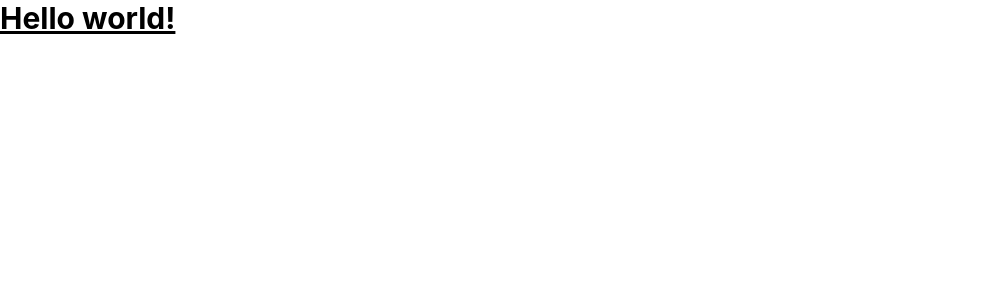
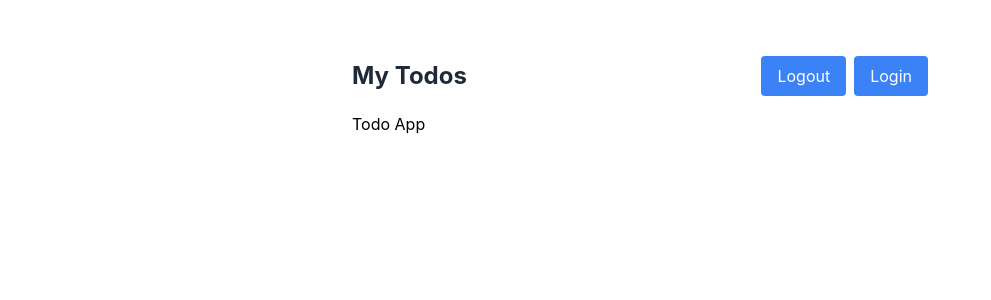
Before and after one commit to bmarden/auth0-todo-app, a Next.js app: page / in a window 1280 px wide. Shown: the top 300 px of the page, without its empty margins (0-991 px from the left). Built offline with nearby package versions, Linux system fonts and the light colour scheme.

Commit message:
setup NavBar and env vars

```diff
--- /dev/null
+++ b/src/components/NavBar.tsx
@@ -0,0 +1,21 @@
+import React from 'react';
+
+const NavBar = () => {
+  return (
+    <nav className="flex items-center justify-between py-4">
+      <p className="text-2xl font-bold text-gray-800">My Todos</p>
+      <div className="flex">
+        <a
+          href="/api/logout"
+          className="mr-2 rounded bg-blue-500 py-2 px-4 text-white hover:bg-blue-600">
+          Logout
+        </a>
+        <a href="/api/login" className="rounded bg-blue-500 py-2 px-4 text-white hover:bg-blue-600">
+          Login
+        </a>
+      </div>
+    </nav>
+  );
+};
+
+export default NavBar;
--- a/src/pages/_app.tsx
+++ b/src/pages/_app.tsx
@@ -1,8 +1,12 @@
-import '../styles/globals.css'
-import type { AppProps } from 'next/app'
+import '../styles/globals.css';
+import type { AppProps } from 'next/app';
 
 function MyApp({ Component, pageProps }: AppProps) {
-  return <Component {...pageProps} />
+  return (
+    <div className="container mx-auto my-10 max-w-xl">
+      <Component {...pageProps} />
+    </div>
+  );
 }
 
-export default MyApp
+export default MyApp;
--- a/src/pages/index.tsx
+++ b/src/pages/index.tsx
@@ -1,13 +1,21 @@
-import type { NextPage } from 'next'
-import Head from 'next/head'
-import Image from 'next/image'
+import type { NextPage } from 'next';
+import Head from 'next/head';
+import Image from 'next/image';
+import NavBar from '../components/NavBar';
 
 const Home: NextPage = () => {
   return (
-    <h1 className="text-3xl font-bold underline">
-      Hello world!
-    </h1>
-  )
-}
+    <div>
+      <Head>
+        <title>Auth0 Todo App</title>
+        <link rel="icon" href="/favicon.ico" />
+      </Head>
+      <NavBar />
+      <main>
+        <h1>Todo App</h1>
+      </main>
+    </div>
+  );
+};
 
-export default Home
+export default Home;
```
Also changed, not shown: 1 other file (tests, documents, lock files or other folders).
